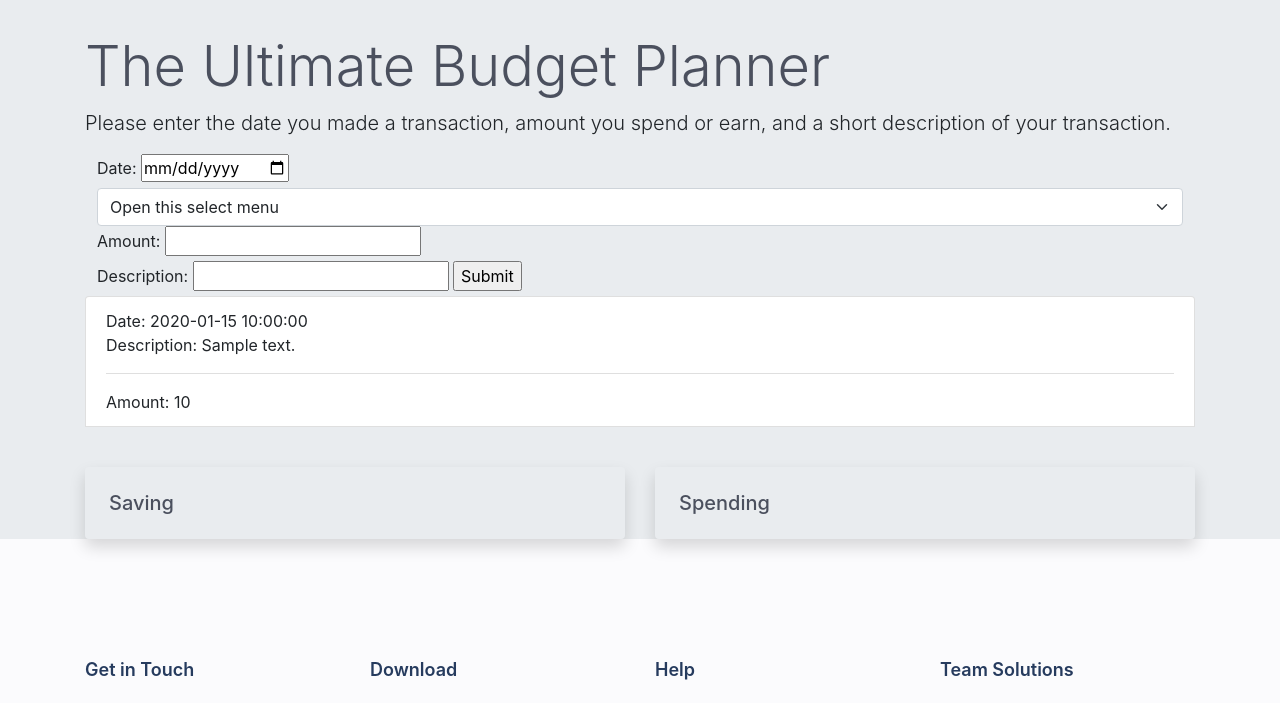
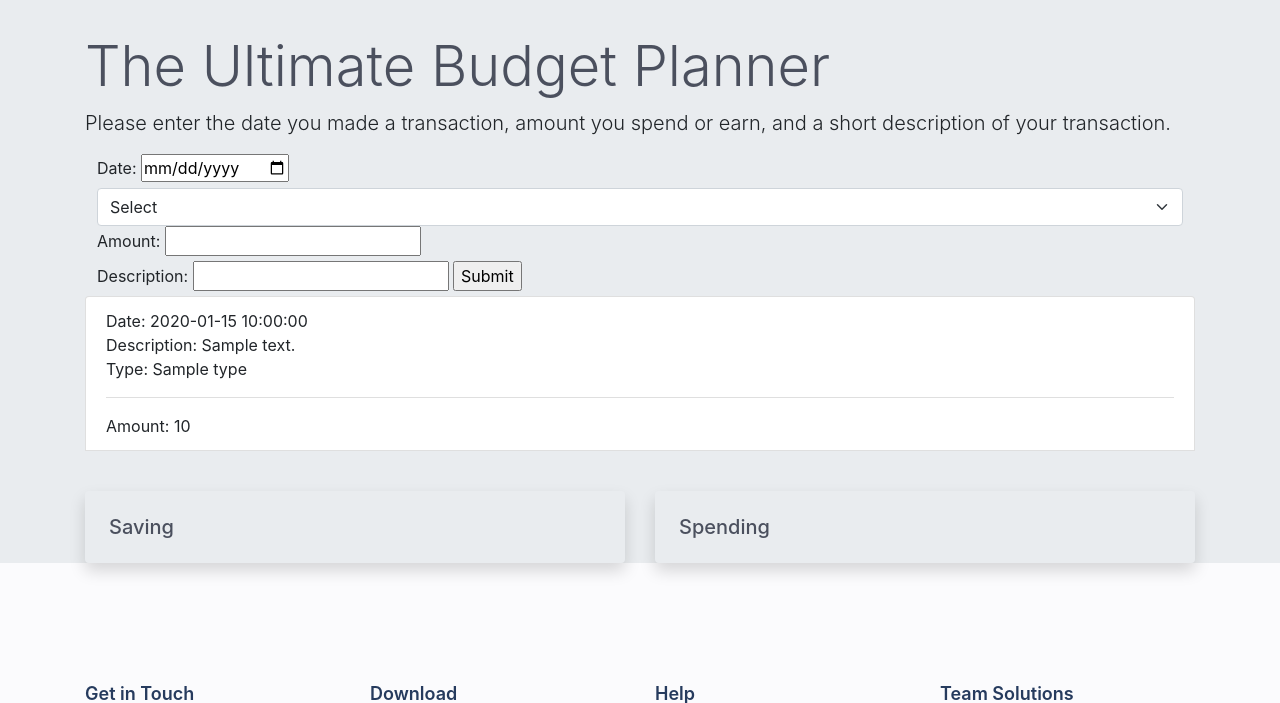
Before and after one commit to SenF1/Fintech_Project, a Flask app: page /logged_in in a window 1280 px wide. Shown: the part 153-856 px from the top of the page. Run offline with Flask 2, Linux system fonts and the light colour scheme; the visitor is signed in with stand-in values (Sample User, id 1); a database or web service that is not in the repository returns one stand-in record (values such as "Sample title"); some libraries are stand-ins or nearby versions.

Commit message:
added type

```diff
--- a/app.py
+++ b/app.py
@@ -144,8 +144,9 @@ def add():
             event_date = request.form['event_date']
             event_amount = request.form['event_amount']
             event_description = request.form['event_description']
+            event_type = request.form['event_type']
             #Combine all the input
-            user_input = {'date': event_date, 'amount': event_amount, 'description': event_description}
+            user_input = {'date': event_date, 'amount': event_amount, 'description': event_description, 'type': event_type}
             # name_stored = "TXN on " + str(event_date)
             # section = {name_stored: user_input}
             storage = {'email': email, 'holder': user_input}
--- a/templates/logged_in.html
+++ b/templates/logged_in.html
@@ -328,11 +328,13 @@
                             <input type="date" name="event_date" value="" required>
                         </div>
                         <div class="col-xs">
-                            <select class="form-select" aria-label="Default select example" required>
-                                <option selected>Open this select menu</option>
-                                <option value="1">Saving</option>
-                                <option value="2">Spending</option>
-                            </select>
+                            <form method="POST" action="index.php?action=contact_agent">
+                                <select name="event_type" class="form-select" aria-label="Default select example" required>
+                                    <option selected>Select</option>
+                                    <option value="Saving">Saving</option>
+                                    <option value="Spending">Spending</option>
+                                </select>
+                            </form>
                         </div>
                         <div class="col-xs">
                             <label for="event_amount">Amount:</label>
@@ -352,6 +354,7 @@
                 <li class="list-group-item">
                     Date: {{ data.holder.date }}<div class="col-6 border-right"></div>
                     Description: {{ data.holder.description }}<div class="col-6 border-right"></div>
+                    Type: {{ data.holder.type }}<div class="col-6 border-right"></div>
                     <!-- <hr style="height: 2px; width: 99%; background-color: #848484" /> -->
                     <hr style="height:0.5px;border-width:0;color:gray;background-color:gray">
                     Amount: {{ data.holder.amount }}<div class="col-6 border-right"></div>
```
